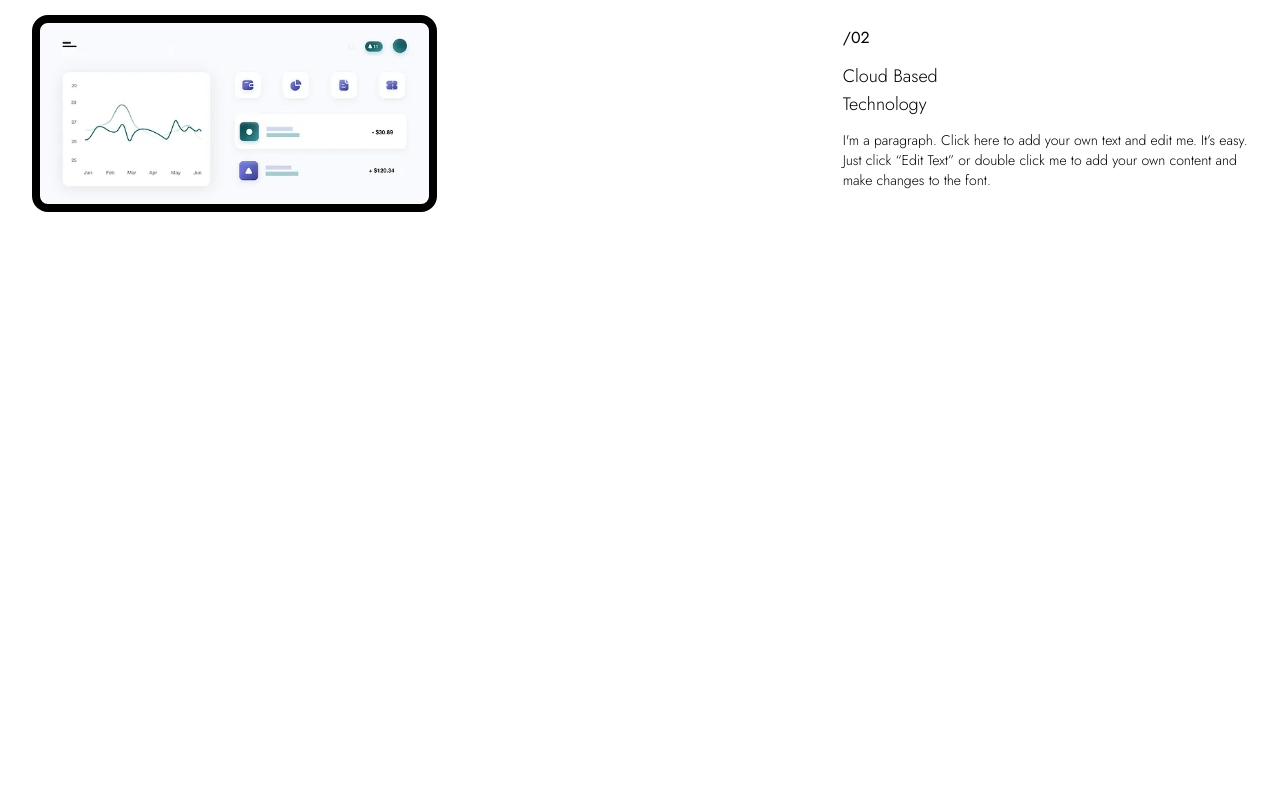
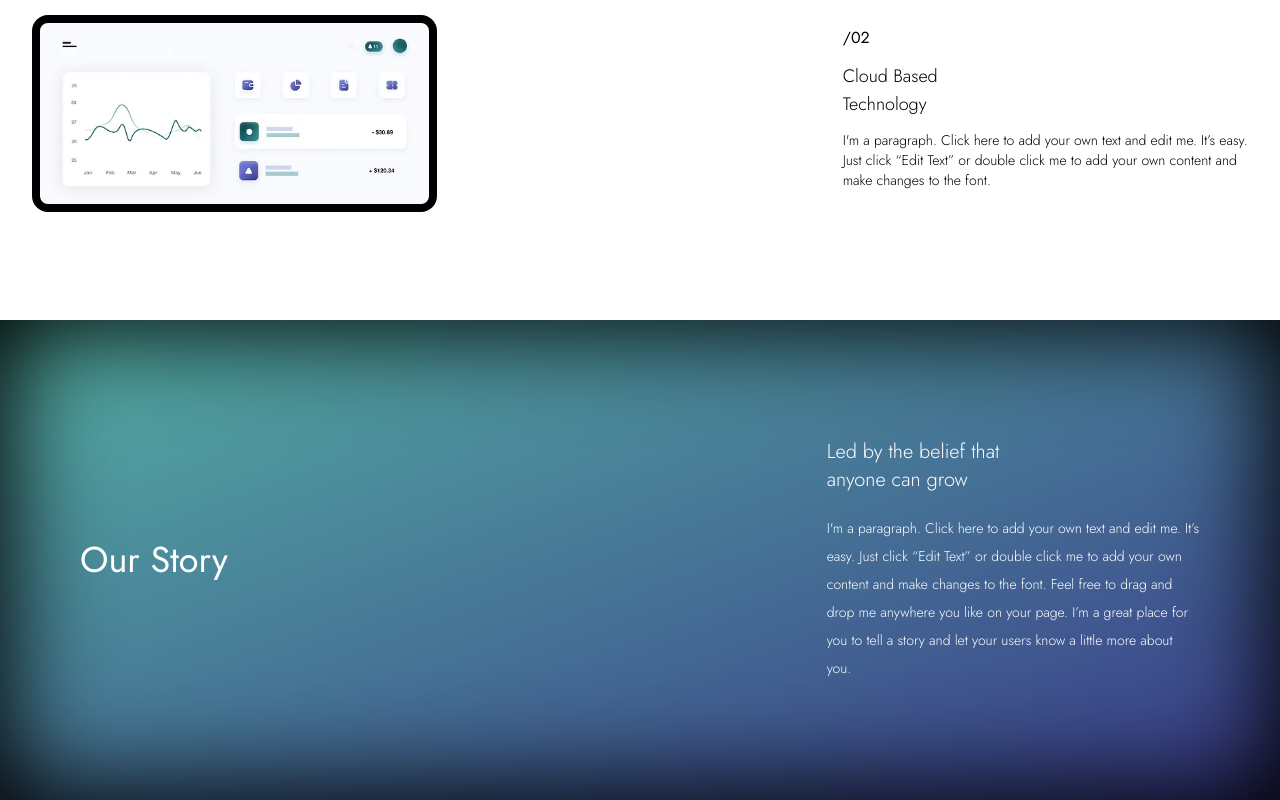
Before and after one commit to mhdrashid-dev/static-apk--informational-website, a React (Create React App) app: page / in a window 1280 px wide. Shown: the part 2381-3181 px from the top of the page. Before the commit the page ends 2701 px from the top, so only its background shows below. Built offline with nearby package versions, Linux system fonts and the light colour scheme.

Commit message:
Complete About page Design

```diff
--- a/src/Components/AboutPage/About.js
+++ b/src/Components/AboutPage/About.js
@@ -0,0 +1,19 @@
+import React from 'react'
+
+function About() {
+  return (
+    <div className='about min-h-[50vh] md:min-h-[25vh] lg:min-h-[60vh] md:px-20 w-full bg-gradient-to-tl from-third to-second p-6 text-white font-jost md:flex md:justify-between md:items-center ' style={{boxShadow:'inset 0px 0px 100px 10px black'}}>
+      <div className='container mx-auto w-full h-full md:flex md:justify-between md:items-center'>
+        <div className="heading md:w-1/2 xl:w-2/3">
+            <h1 className='text-3xl xl:text-4xl 2xl:text-5xl my-10'>Our Story</h1>
+        </div>
+        <div className="content md:w-1/2 xl:w-1/3">
+            <h1 className='text-xl font-extralight my-5'>Led by the belief that <br /> anyone can grow</h1>
+            <p className='font-extralight text-sm my-5 leading-7'>I'm a paragraph. Click here to add your own text and edit me. It’s easy. Just click “Edit Text” or double click me to add your own content and make changes to the font. Feel free to drag and drop me anywhere you like on your page. I’m a great place for you to tell a story and let your users know a little more about you.</p>
+        </div>
+      </div>
+    </div>
+  )
+}
+
+export default About
--- a/src/Pages/AboutPage.js
+++ b/src/Pages/AboutPage.js
@@ -0,0 +1,12 @@
+import React from 'react'
+import About from '../Components/AboutPage/About'
+
+function AboutPage() {
+  return (
+    <div>
+      <About></About>
+    </div>
+  )
+}
+
+export default AboutPage
--- a/src/Website.js
+++ b/src/Website.js
@@ -1,4 +1,5 @@
 import React from 'react'
+import AboutPage from './Pages/AboutPage'
 import FeaturePage from './Pages/FeaturePage'
 import HomePage from './Pages/HomePage'
 import NavbarPage from './Pages/NavbarPage'
@@ -13,6 +14,7 @@ function Website() {
       <ServicePage></ServicePage>
       <FeaturePage></FeaturePage>
       <WorkflowPage></WorkflowPage>
+      <AboutPage></AboutPage>
     </div>
   )
 }
```
